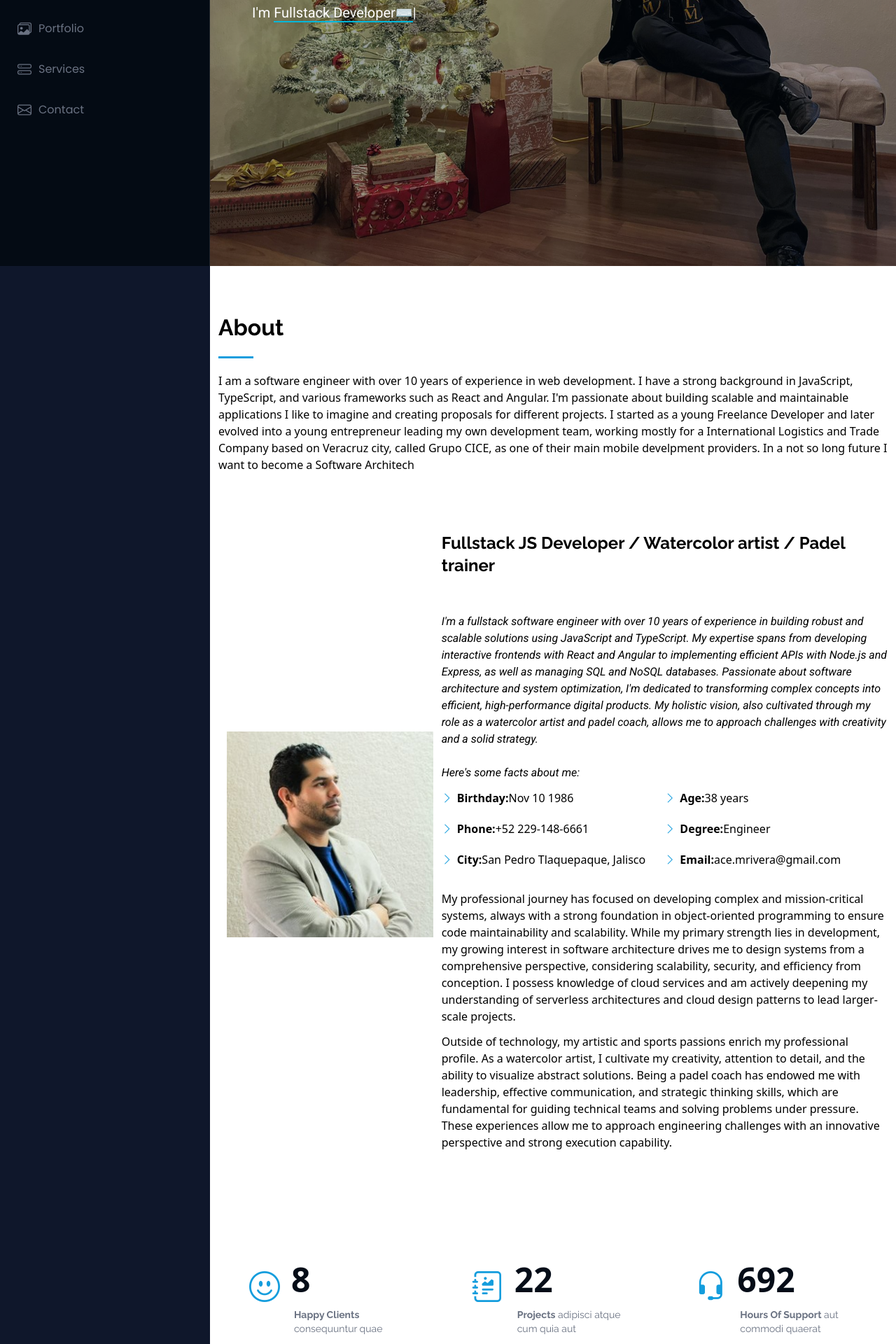
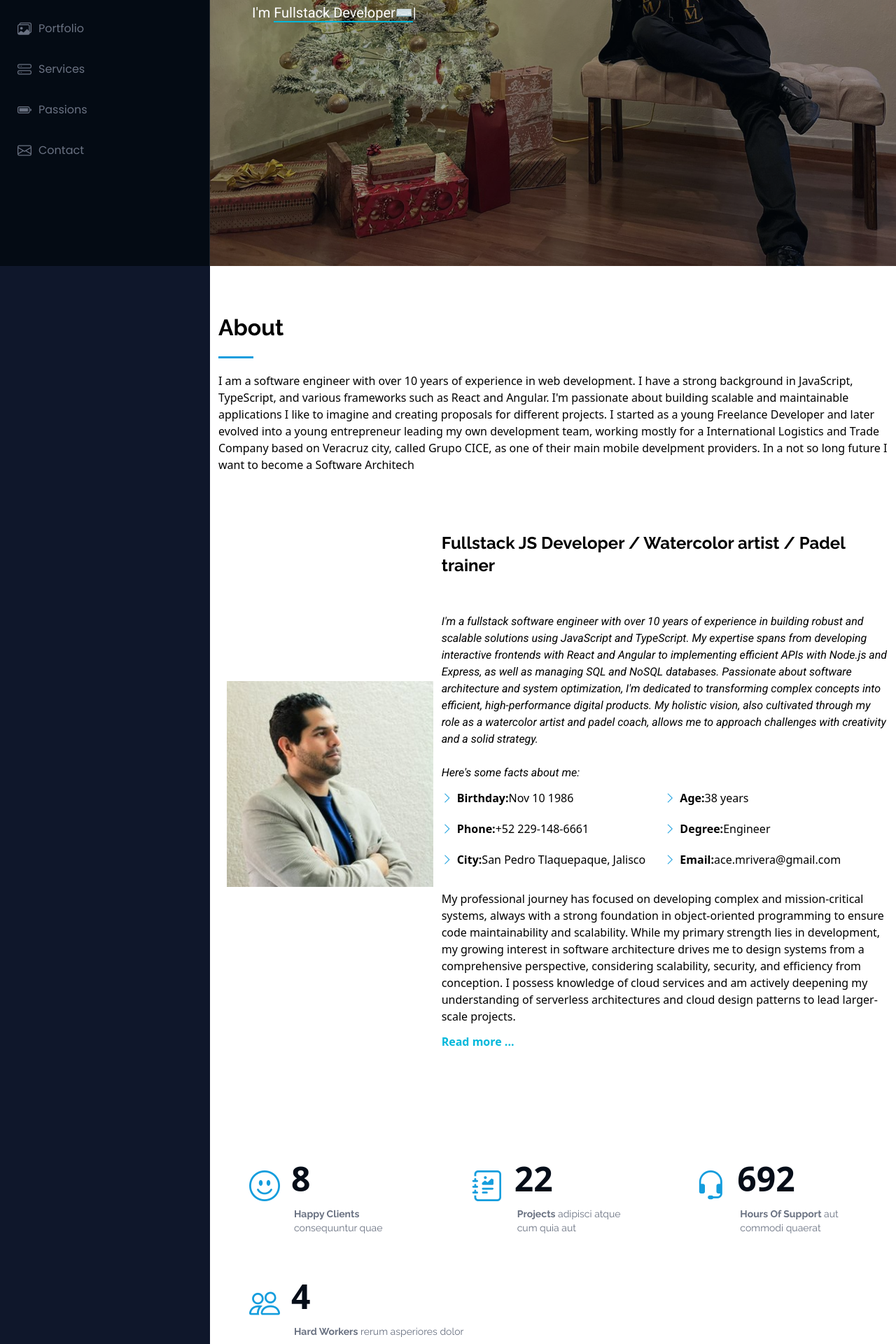
Before and after one commit to MariouzAl/personal-portfolio-space, a React (Vite) app: page / in a window 1280 px wide. Shown: the part 420-2340 px from the top of the page at 70% size. Built offline with nearby package versions, Linux system fonts and the light colour scheme.

Commit message:
added description to education and about section added new menu item on nav (passsions)

```diff
--- a/src/components/MainContent.tsx
+++ b/src/components/MainContent.tsx
@@ -28,7 +28,7 @@ const MainContent = ({ onSectionChange }: { onSectionChange: (section: string) =
             <ResumeSection ref={(el) => { sectionRefs.current["resume"] = el }} id="resume" />
             <PortfolioSection ref={(el) => { sectionRefs.current["portfolio"] = el }} id="portfolio" />
             <ServicesSection ref={(el) => { sectionRefs.current["services"] = el }} id="services" />
-            <TestimonialSection ref={(el) => { sectionRefs.current["testimonial"] = el }} id="testimonial" />
+            {/* <TestimonialSection ref={(el) => { sectionRefs.current["testimonial"] = el }} id="testimonial" /> */}
         </main>
     );
 };
--- a/src/components/NavMenu.tsx
+++ b/src/components/NavMenu.tsx
@@ -34,6 +34,12 @@ const MENU_ITEMS:MenuItem[] = [{
     label: 'Services',
     link: '#services',
 }, {
+    id: 'passions',
+    icon: 'bi-battery-full',
+    label: 'Passions',
+    link: '#passions',
+},
+ {
     id: 'contact',
     icon: 'bi-envelope',
     label: 'Contact',
--- a/src/sections/AboutSection.tsx
+++ b/src/sections/AboutSection.tsx
@@ -1,5 +1,7 @@
 import { forwardRef } from "react";
 import useAboutInfo from "../hooks/useAboutInfo";
+import { Link } from "react-router"; // o "react-router" según tu versión
+
 
 
 
@@ -42,11 +44,13 @@ const AboutSection = forwardRef<HTMLElement, { id: string }>((props, ref) => {
                         </div>
                         <p className="py-3">
                             My professional journey has focused on developing complex and mission-critical systems, always with a strong foundation in object-oriented programming to ensure code maintainability and scalability. While my primary strength lies in development, my growing interest in software architecture drives me to design systems from a comprehensive perspective, considering scalability, security, and efficiency from conception. I possess knowledge of cloud services and am actively deepening my understanding of serverless architectures and cloud design patterns to lead larger-scale projects.
-
                         </p>
-                        <p>
+{/*                         <p>
                             Outside of technology, my artistic and sports passions enrich my professional profile. As a watercolor artist, I cultivate my creativity, attention to detail, and the ability to visualize abstract solutions. Being a padel coach has endowed me with leadership, effective communication, and strategic thinking skills, which are fundamental for guiding technical teams and solving problems under pressure. These experiences allow me to approach engineering challenges with an innovative perspective and strong execution capability.
                         </p>
+ */}
+                        <Link to="/about-more" className="hover:text-cyan-700 text-cyan-500 font-bold">Read more ...</Link>
+
                     </div>
                 </div>
 
--- a/src/sections/ResumeSection.tsx
+++ b/src/sections/ResumeSection.tsx
@@ -5,14 +5,24 @@ import SumaryItem from "../components/SumaryItem";
 import useAboutInfo from "../hooks/useAboutInfo";
 import { useProfessionalExperience } from "../hooks/useProfessionalExperience";
 
-const ResumeSection = forwardRef<HTMLElement,{id:string}>((props,ref) => {
+const ResumeSection = forwardRef<HTMLElement, { id: string }>((props, ref) => {
     const persona = useAboutInfo();
     const professionalExperience = useProfessionalExperience();
     return (<section id={props.id} ref={ref} className="text-color-[var(--default-color)] bg-[var(--background-color)] py-16 px-3 overflow-clip">
 
-        <div className="pb-14" data-aos="fade-up">
+        <div className="pb-6 mb-4 flex flex-col items-start">
             <h2 className="emphasis-title">Resume</h2>
             <p className="text-base">For a detailed overview of my professional trajectory and academic achievements, please refer to the comprehensive resume section below. This outlines my journey through key roles, significant projects, and educational milestones that have shaped my expertise.</p>
+            <span className="self-end mt-2">
+                <a
+                    href="./files/cv.pdf"
+                    download
+                    className="inline-flex items-center gap-2 px-4 py-2 rounded-full bg-cyan-500 text-white font-bold hover:bg-cyan-700 transition-colors mt-4"
+                >
+                    <i className="bi bi-filetype-pdf text-lg"></i>
+                    Download my resume
+                </a>
+            </span>
         </div>
 
         <div className="container">
@@ -33,10 +43,10 @@ const ResumeSection = forwardRef<HTMLElement,{id:string}>((props,ref) => {
 
                     <h3 className="resume-title">Education</h3>
                     <EducationItem
-                    title="Bachelor of engineering in computer engineering"
-                    timespan="2005 - 2009"
-                    institute="Instituto Tecnologico de Veracruz, Veracruz, Mexico"
-                    description="Qui deserunt veniam. Et sed aliquam labore tempore sed quisquam iusto autem sit. Ea vero voluptatum qui ut dignissimos deleniti nerada porti sand markend"
+                        title="Bachelor of engineering in computer engineering"
+                        timespan="2005 - 2009"
+                        institute="Instituto Tecnologico de Veracruz, Veracruz, Mexico"
+                        description="My academic journey at the Veracruz Institute of Technology (2005-2009) was marked by outstanding performance, graduating with an average of 97.3. Beyond the classroom, my commitment extended to active leadership, serving as Vice President in prestigious technical chapters like IEEE and ACM. This experience culminated in the co-organization of the International Congress on Information Technologies and Robotics (CITIR 2009), an event that solidified my skills in large-scale project management and collaboration."
                     ></EducationItem>
 
                 </div>
```
